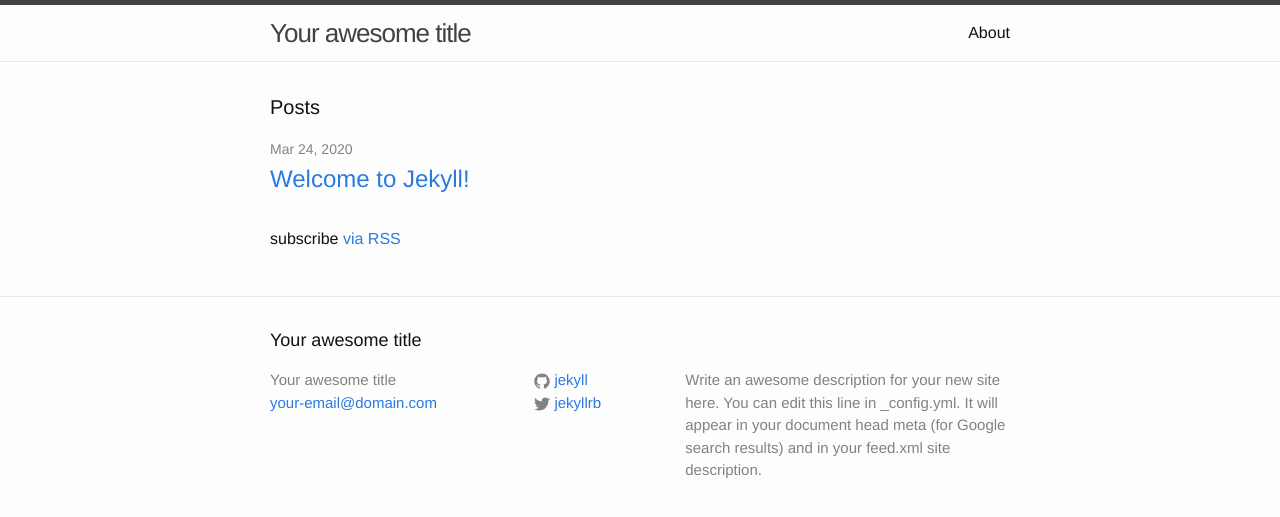
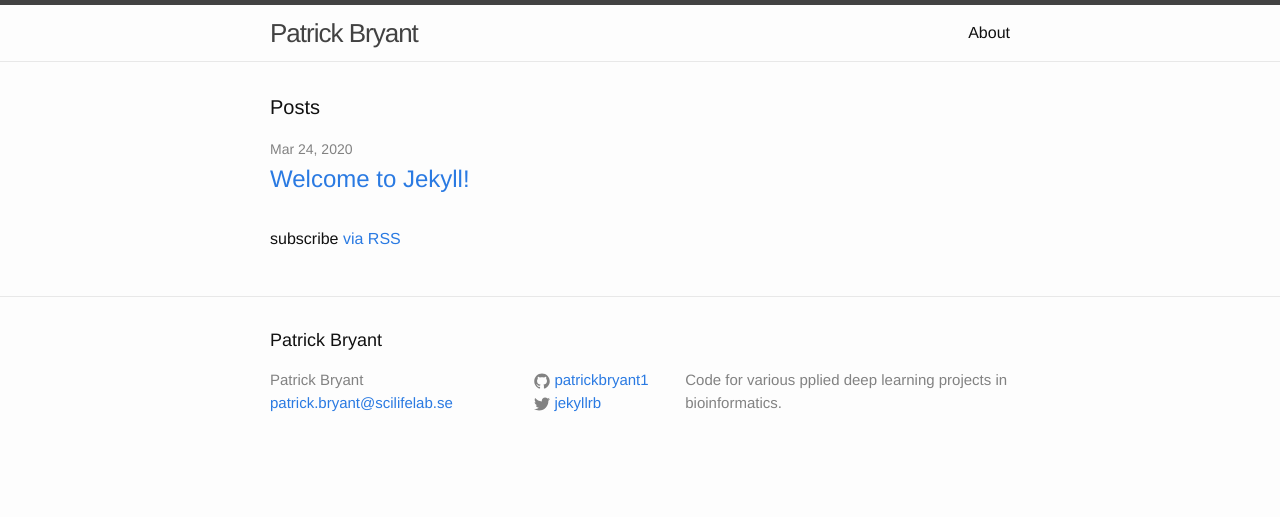
Before and after one commit to patrickbryant1/patrickbryant1.github.io, a Jekyll site: the page built from index.html, in a window 1280 px wide. Shown: the top 517 px of the page. Built offline with Jekyll 4.4.1, drawn with Linux system fonts in a browser that asks for light colours.

Commit message:
changed text

```diff
--- a/_config.yml
+++ b/_config.yml
@@ -6,16 +6,14 @@
 # 'jekyll serve'. If you change this file, please restart the server process.
 
 # Site settings
-title: Your awesome title
-email: your-email@domain.com
+title: Patrick Bryant
+email: patrick.bryant@scilifelab.se
 description: > # this means to ignore newlines until "baseurl:"
-  Write an awesome description for your new site here. You can edit this
-  line in _config.yml. It will appear in your document head meta (for
-  Google search results) and in your feed.xml site description.
+  Code for various pplied deep learning projects in bioinformatics.
 baseurl: "" # the subpath of your site, e.g. /blog
 url: "http://yourdomain.com" # the base hostname & protocol for your site
 twitter_username: jekyllrb
-github_username:  jekyll
+github_username:  patrickbryant1
 theme: jekyll-theme-cayman(base)
 # Build settings
 markdown: kramdown
```
